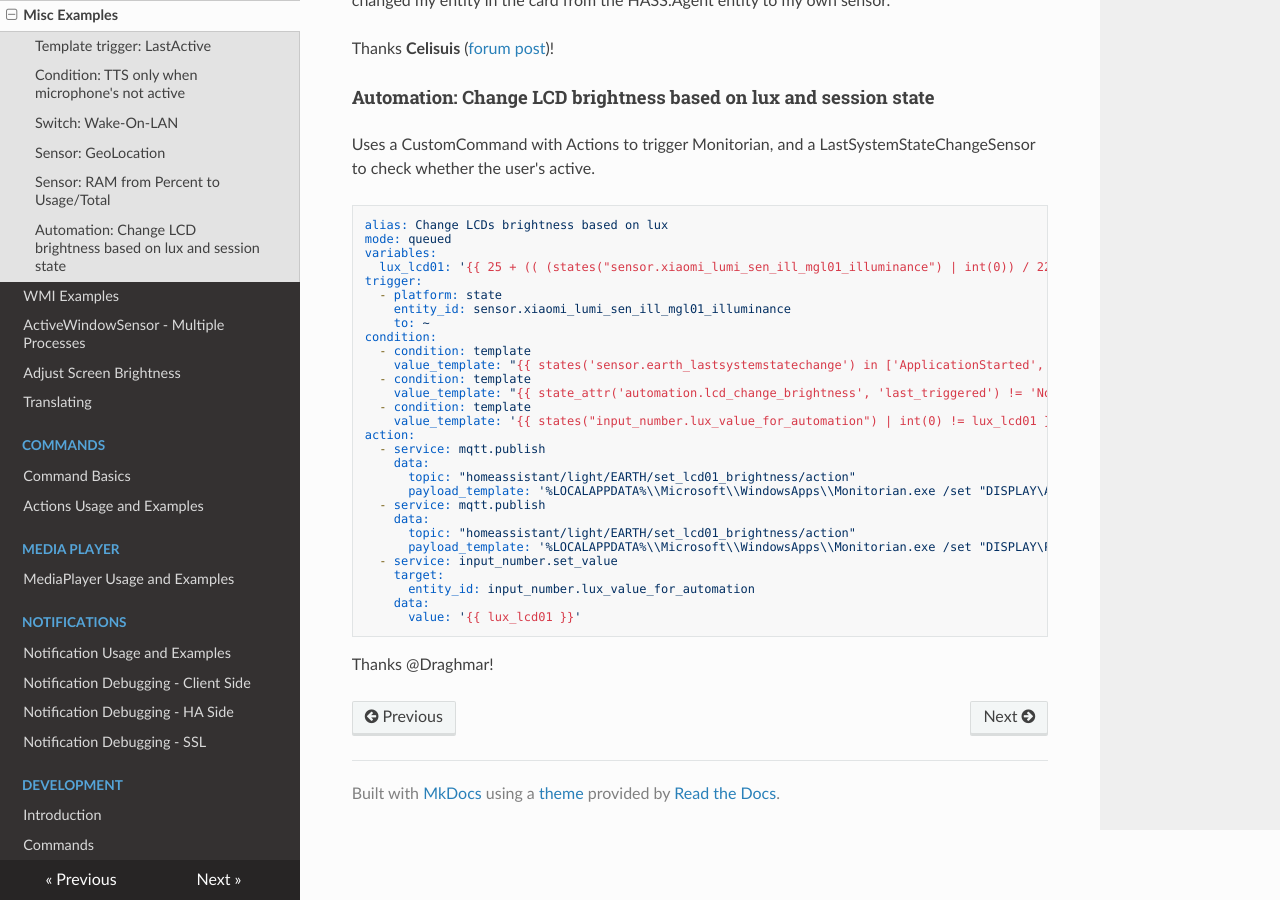
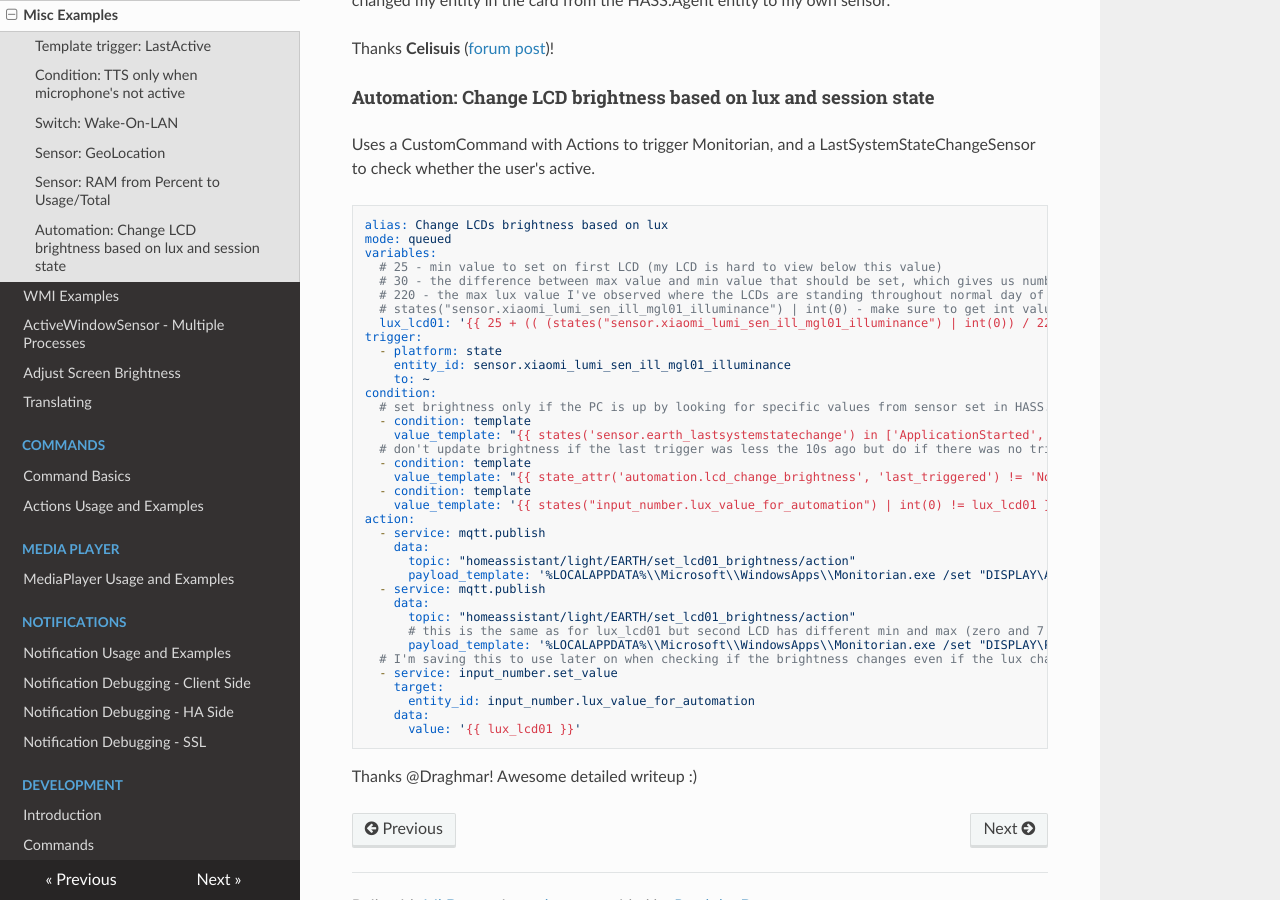
Before and after one commit to LAB02-Admin/HASS.Agent-Docs, an MkDocs documentation site: the page built from docs/sensor-command-automation-and-script-examples.md, in a window 1280 px wide and 900 px high, scrolled down 2091 px. Built offline with MkDocs 1.6.1, drawn with Linux system fonts in a browser that asks for light colours; nearby versions of some CDN libraries.

Commit message:
Update sensor-command-automation-and-script-examples.md

````diff
--- a/docs/sensor-command-automation-and-script-examples.md
+++ b/docs/sensor-command-automation-and-script-examples.md
@@ -115,14 +115,20 @@ Uses a CustomCommand with Actions to trigger Monitorian, and a LastSystemStateCh
 alias: Change LCDs brightness based on lux
 mode: queued
 variables:
+  # 25 - min value to set on first LCD (my LCD is hard to view below this value)
+  # 30 - the difference between max value and min value that should be set, which gives us number of steps LCD can be set on (above 55 my LCD is already to bright for normal viewing)
+  # 220 - the max lux value I've observed where the LCDs are standing throughout normal day of work
+  # states("sensor.xiaomi_lumi_sen_ill_mgl01_illuminance") | int(0) - make sure to get int value, not text
   lux_lcd01: '{{ 25 + (( (states("sensor.xiaomi_lumi_sen_ill_mgl01_illuminance") | int(0)) / 220) * 30) | int(0) }}'
 trigger:
   - platform: state
     entity_id: sensor.xiaomi_lumi_sen_ill_mgl01_illuminance
     to: ~
 condition:
+  # set brightness only if the PC is up by looking for specific values from sensor set in HASS.Agent
   - condition: template
     value_template: "{{ states('sensor.earth_lastsystemstatechange') in ['ApplicationStarted', 'Resume', 'SessionLogon', 'SessionUnlock'] }}"
+  # don't update brightness if the last trigger was less the 10s ago but do if there was no trigger at all (like after restarting HA)
   - condition: template
     value_template: "{{ state_attr('automation.lcd_change_brightness', 'last_triggered') != 'None' or ((as_timestamp(utcnow()) - as_timestamp(state_attr('automation.lcd_change_brightness', 'last_triggered')) |int(0) ) > 10) }}"
   - condition: template
@@ -135,7 +141,9 @@ action:
   - service: mqtt.publish
     data:
       topic: "homeassistant/light/EARTH/set_lcd01_brightness/action"
+      # this is the same as for lux_lcd01 but second LCD has different min and max (zero and 7 - yeah, that's how bright it is...)
       payload_template: '%LOCALAPPDATA%\\Microsoft\\WindowsApps\\Monitorian.exe /set "DISPLAY\PHL08E9\5&3f30a18&0&UID4355" {{ (( (states("sensor.xiaomi_lumi_sen_ill_mgl01_illuminance") | int(0)) / 220) * 7) | int(0) }}'
+  # I'm saving this to use later on when checking if the brightness changes even if the lux changed (automation was triggered)
   - service: input_number.set_value
     target:
       entity_id: input_number.lux_value_for_automation
@@ -143,4 +151,4 @@ action:
       value: '{{ lux_lcd01 }}'
 ```
 
-Thanks @Draghmar!
+Thanks @Draghmar! Awesome detailed writeup :)
````
